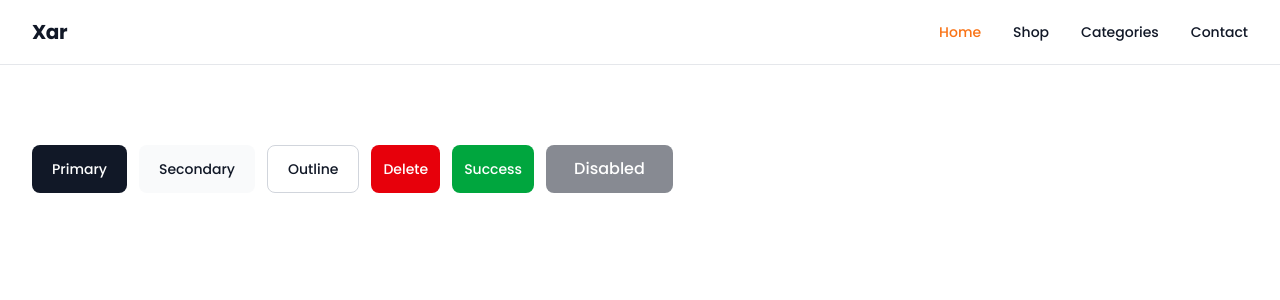
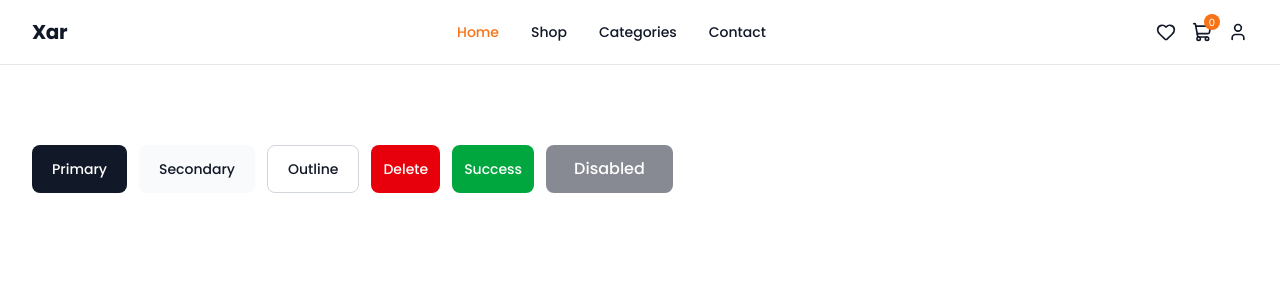
Before and after one commit to ahmad-008/Xar, a Next.js app: page / in a window 1280 px wide. Shown: the top 300 px of the page. Built offline with nearby package versions, Linux system fonts and the light colour scheme.

Commit message:
feat: add wishlist, cart, and account icon to Navbar

```diff
--- a/src/components/layout/Navbar.tsx
+++ b/src/components/layout/Navbar.tsx
@@ -35,17 +35,40 @@ export default function Navbar() {
                 </Link>
 
                 {/* ---------- Desktop links ---------- */}
-        {/* hidden on mobile shown as a row from md (768px) up */}
+                {/* hidden on mobile shown as a row from md (768px) up */}
                 <nav className="hidden items-center gap-8 md:flex" >
-                    {NAV_LINKS.map((link)=>(
+                    {NAV_LINKS.map((link) => (
                         <Link key={link.href} href={link.href} className={linkClass(link.href)} >
                             {link.label}
                         </Link>
                     ))
+                    }
+                </nav>
+
+                {/* ---------- Action icons ---------- */}
+                <div  className="flex items-center gap-4" >
+
+                    {/* Wishlist */}
+                    <Link href="/wishlist" aria-label="Wishlist" className="hover:text-accent" >
+                        <Heart size={20} />
+                    </Link>
+
+                    {/* Cart with item-count badge */}
+                    <Link href="/cart" aria-label="Cart" className="relative hover:text-accent">
+                        <ShoppingCart size={20}/>
+                        <span className="absolute -right-2 -top-2 flex h-4 w-4 items-center justify-center rounded-full bg-accent text-[10px] text-white" >
+                            0
+                        </span>
+                    </Link>
+
+                    {/* Account: hidden on tiny screens (it'll be in the mobile menu) */}
+                    <Link href="/login" aria-label="Account" className="hidden hover:text-accent sm:block" >
+                        <User size={20}/>
+                    </Link>
 
 
-                    }
-                </nav>
+                </div>
+
 
 
             </Container>
```
